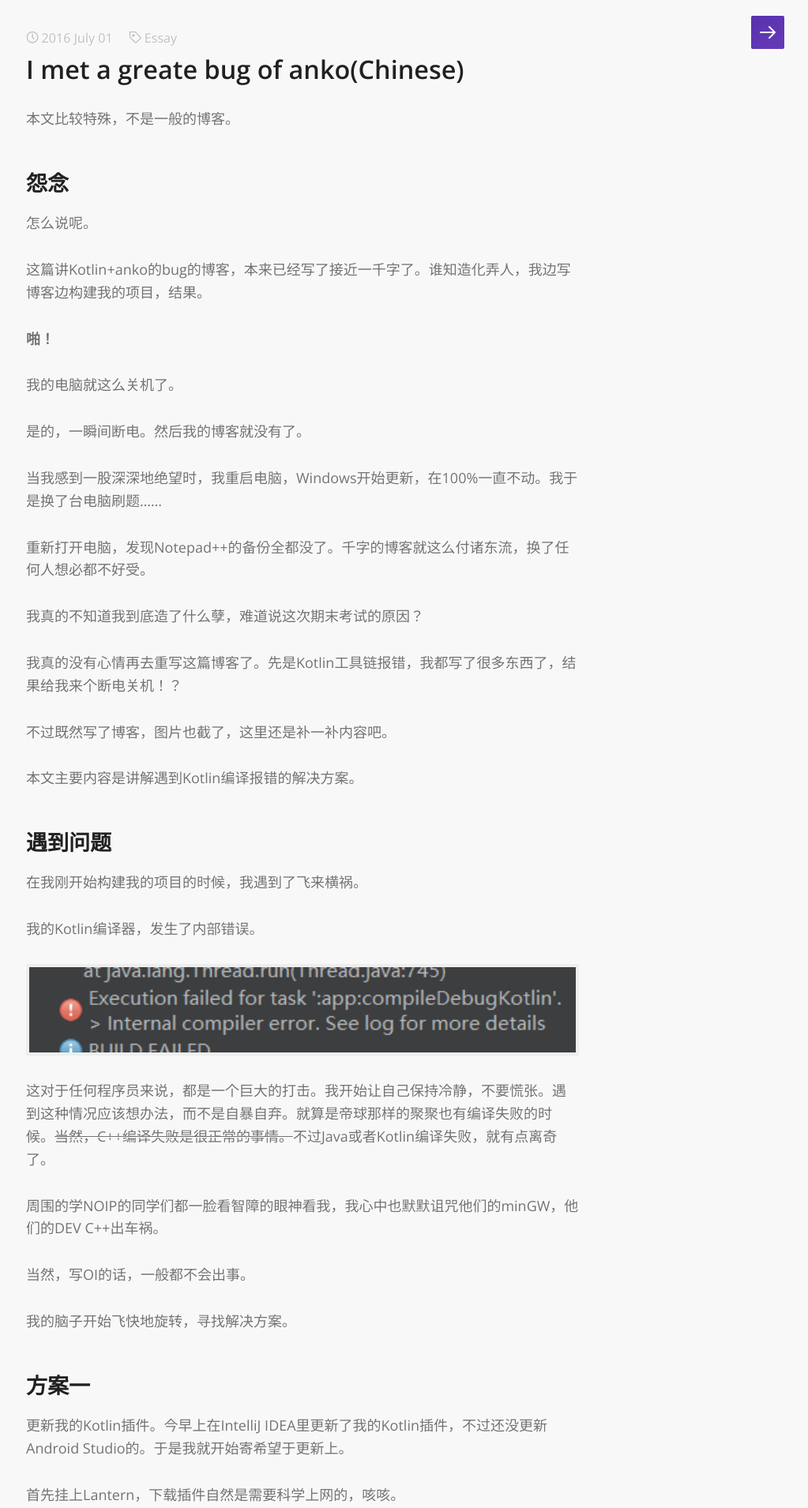
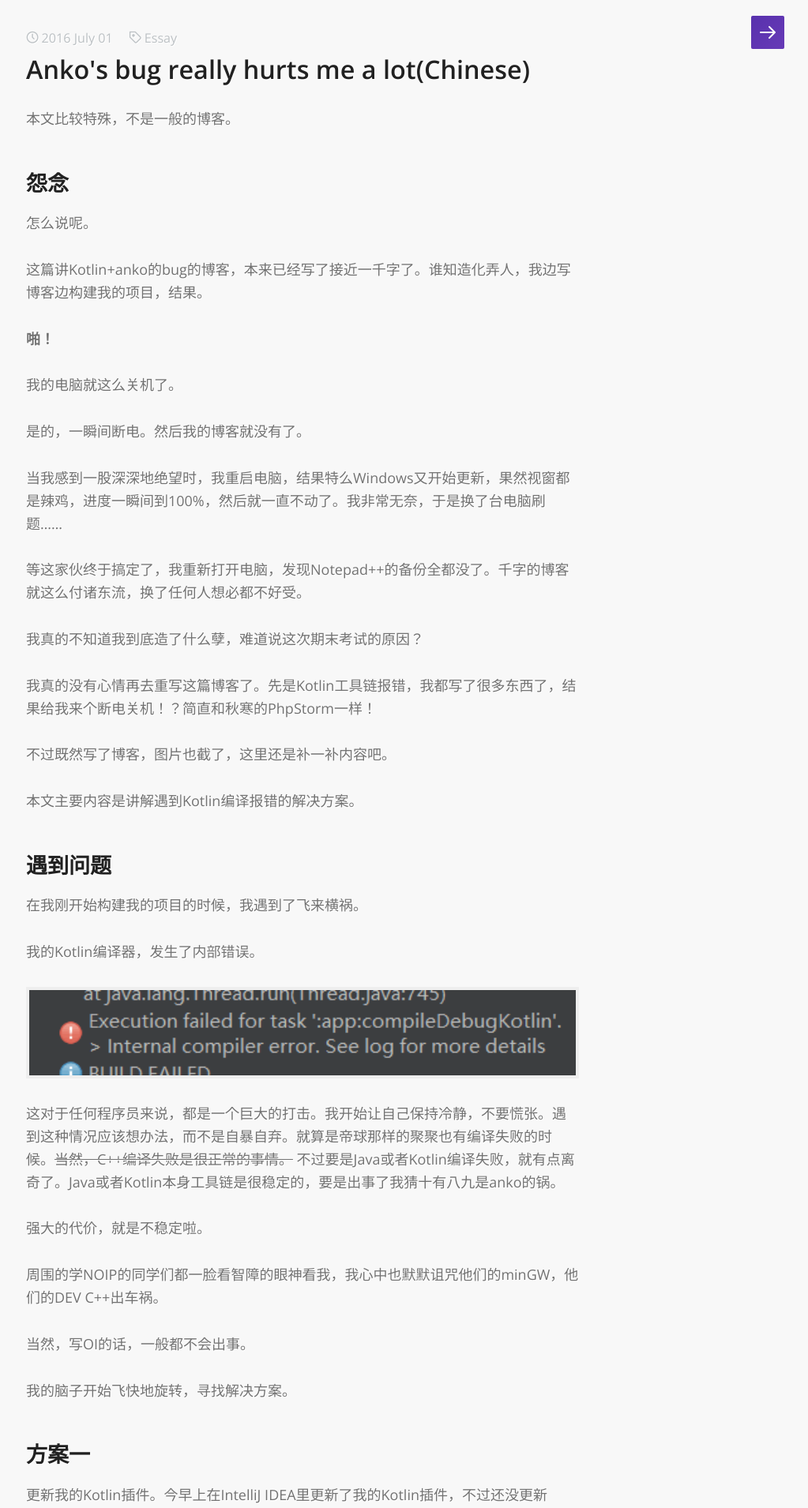
Before and after one commit to kangkangkang/ice1000.github.io, a Jekyll site: the page built from _posts/Kotlin/2016-7-1-BugOfAnkoReallyHurtsMe.md, in a window 1280 px wide. Shown: the top 1910 px of the page at 79% size, without its empty margins (257-1280 px from the left). Built offline with Jekyll 4.4.1, drawn with Linux system fonts in a browser that asks for light colours; some web fonts are replaced; some of the changed text lies outside the part shown.

Commit message:
commit via a script

```diff
--- a/_posts/Kotlin/2016-7-1-BugOfAnkoReallyHurtsMe.md
+++ b/_posts/Kotlin/2016-7-1-BugOfAnkoReallyHurtsMe.md
@@ -1,6 +1,6 @@
 ---
 layout: post
-title: I met a greate bug of anko(Chinese)
+title: Anko's bug really hurts me a lot(Chinese)
 category: Kotlin
 tags: Essay
 keywords: Kotlin, anko, Android Studio
@@ -21,13 +21,13 @@ description: I met a greate bug of anko
 
 是的，一瞬间断电。然后我的博客就没有了。
 
-当我感到一股深深地绝望时，我重启电脑，Windows开始更新，在100%一直不动。我于是换了台电脑刷题……
+当我感到一股深深地绝望时，我重启电脑，结果特么Windows又开始更新，果然视窗都是辣鸡，进度一瞬间到100%，然后就一直不动了。我非常无奈，于是换了台电脑刷题……
 
-重新打开电脑，发现Notepad++的备份全都没了。千字的博客就这么付诸东流，换了任何人想必都不好受。
+等这家伙终于搞定了，我重新打开电脑，发现Notepad++的备份全都没了。千字的博客就这么付诸东流，换了任何人想必都不好受。
 
 我真的不知道我到底造了什么孽，难道说这次期末考试的原因？
 
-我真的没有心情再去重写这篇博客了。先是Kotlin工具链报错，我都写了很多东西了，结果给我来个断电关机！？
+我真的没有心情再去重写这篇博客了。先是Kotlin工具链报错，我都写了很多东西了，结果给我来个断电关机！？简直和秋寒的PhpStorm一样！
 
 不过既然写了博客，图片也截了，这里还是补一补内容吧。
 
@@ -41,7 +41,9 @@ description: I met a greate bug of anko
 
 <p><img src="/../../../assets/images/java/kt2/1.png" align="center"></p>
 
-这对于任何程序员来说，都是一个巨大的打击。我开始让自己保持冷静，不要慌张。遇到这种情况应该想办法，而不是自暴自弃。就算是帝球那样的聚聚也有编译失败的时候。~~当然，C++编译失败是很正常的事情。~~不过Java或者Kotlin编译失败，就有点离奇了。
+这对于任何程序员来说，都是一个巨大的打击。我开始让自己保持冷静，不要慌张。遇到这种情况应该想办法，而不是自暴自弃。就算是帝球那样的聚聚也有编译失败的时候。~~当然，C++编译失败是很正常的事情。~~ 不过要是Java或者Kotlin编译失败，就有点离奇了。Java或者Kotlin本身工具链是很稳定的，要是出事了我猜十有八九是anko的锅。
+
+强大的代价，就是不稳定啦。
 
 周围的学NOIP的同学们都一脸看智障的眼神看我，我心中也默默诅咒他们的minGW，他们的DEV C++出车祸。
 
@@ -51,9 +53,9 @@ description: I met a greate bug of anko
 
 ## 方案一
 
-更新我的Kotlin插件。今早上在IntelliJ IDEA里更新了我的Kotlin插件，不过还没更新Android Studio的。于是我就开始寄希望于更新上。
+更新我的Kotlin插件。今早上在IntelliJ IDEA里更新了我的Kotlin插件，不过还没更新Android Studio的。万一更新了就没问题了呢？抱着这样的心态，我开始寄希望于更新上。
 
-首先挂上Lantern，下载插件自然是需要科学上网的，咳咳。
+首先挂上Lantern，下载插件自然是需要科学上网的，咳咳。中国真是啥都排斥，连RubyGems都排斥，我真是无语了。
 
 <p><img src="/../../../assets/images/java/kt2/2.png" align="center"></p>
 
@@ -61,23 +63,29 @@ description: I met a greate bug of anko
 
 <p><img src="/../../../assets/images/java/kt2/3.png" align="center"></p>
 
-我这都出车祸了，哪还敢选Early Access Program。只有Stable。
+我这都出车祸了，哪还敢选Early Access Program。只有老老实实选Stable。不过我平时倒是有选EAP的习惯，我的Android Studio、Android SDK和IntelliJ IDEA都是EAP。所以出车祸是必不可少的，因此也经常遇到问题。不过这次这个问题几乎是无解的，因为Kotlin本身就是小众的技术，要想找到哪个冷门bug的帮助，恐怕是难上加难啊。
 
-在科学上网的帮助下，我顺利下载了1.0.3版本的Kotlin编译器，顺手打开了Genymotion准备好运行。
+在科学上网的帮助下，我顺利下载了1.0.3版本的Kotlin编译器，顺手打开了Genymotion准备在编译之后顺利运行。
 
 看到提示重启Studio以使用插件，我兴高采烈地重启了Android Studio。
 
 <p><img src="/../../../assets/images/java/kt2/4.png" align="center"></p>
 
-接下来发生了什么，我都已经在开头说明了。此时我真的是生无可恋。我坐在电脑面前唉声叹气，诅咒着别人的minGW……
+接下来发生了什么，我都已经在开头说明了。可以猜到，此时我真的是生无可恋。我坐在电脑面前唉声叹气，诅咒着别人的minGW……
 
 <p><img src="/../../../assets/images/java/kt2/5.png" align="center"></p>
 
-就是它带来了这场灾祸。
+就是它带来了这场灾祸。看着那熟悉的启动界面，真是又爱又恨。
 
-于是我重启电脑之后再次编译，再次打开Genymotion，期待着成功在虚拟机上运行——
+于是我重启电脑之后再次编译，再次打开Genymotion，默默摩擦起了双手，满眼放光地看着电脑。
+
+此时我的心情，既有一点点兴奋，也有一点点激动，不知道该说什么好。毕竟，这是我第一次独立解决编译工具链的问题。之前都是上StackOverflow搜索问题，然后各种围观聚聚，找到答案之后各种兴奋，不过这次，我要自己当一回聚聚了。虽然只是更新插件版本的问题，可这也是在和别的程序员所造成的bug作抗争，这本身就是一件很伟大的事情。
+
+期待着更新后的插件能够编译成功，并在虚拟机上运行——
 
 <p><img src="/../../../assets/images/java/kt2/1.png" align="center"></p>
+
+[摔桌]
 
 启动方案二。
 
```
